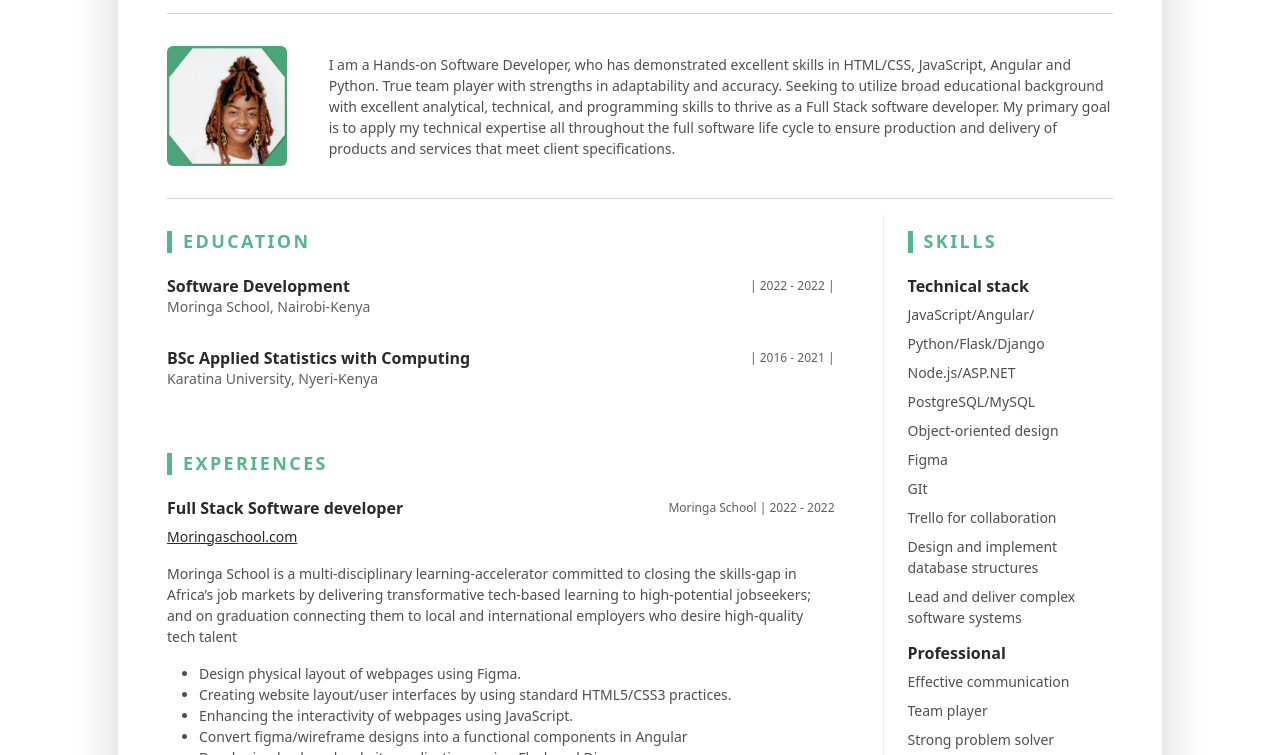
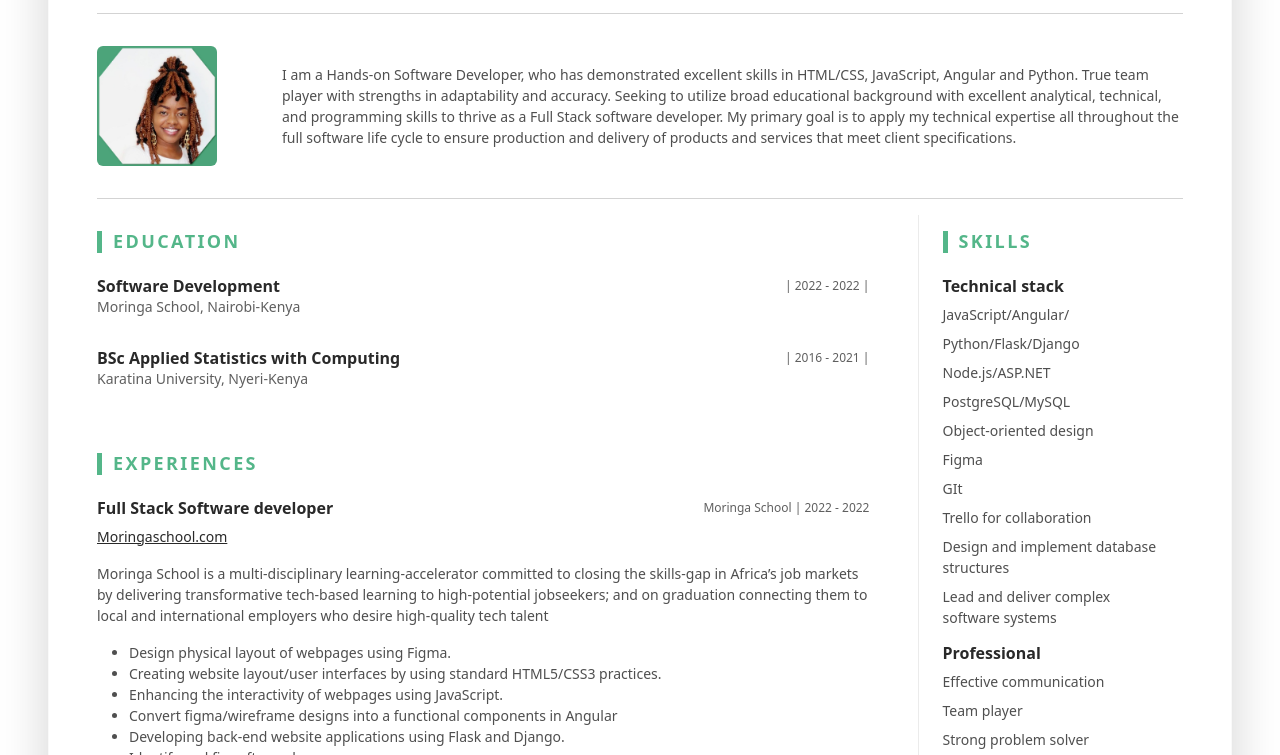
Before and after one commit to nigel2421/Resume, a plain HTML site: page index.html in a window 1280 px wide. Shown: the part 222-977 px from the top of the page. Drawn offline with Linux system fonts and the light colour scheme.

Commit message:
container-fluid

```diff
--- a/index.html
+++ b/index.html
@@ -25,7 +25,7 @@
 <body>
 
 	<div class="main-wrapper">
-		<div class="container px-3 px-lg-5">
+		<div class="container-fluid px-3 px-lg-5">
 			<article class="resume-wrapper mx-auto theme-bg-light p-5 mb-5 my-5 shadow-lg">
 
 				<div class="resume-header">
```
